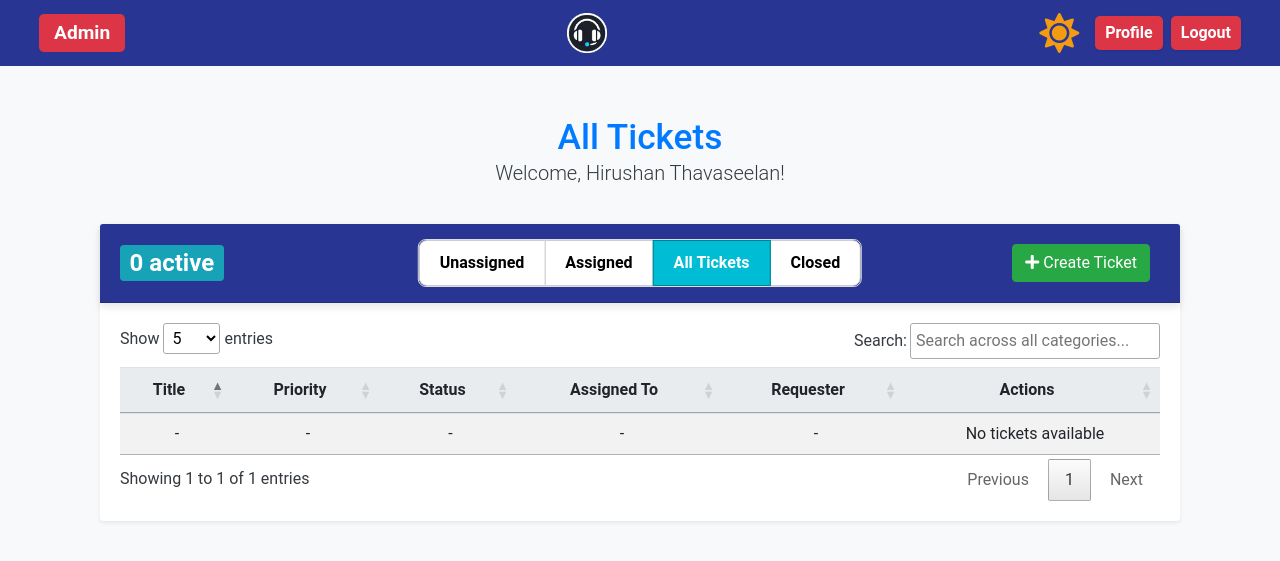
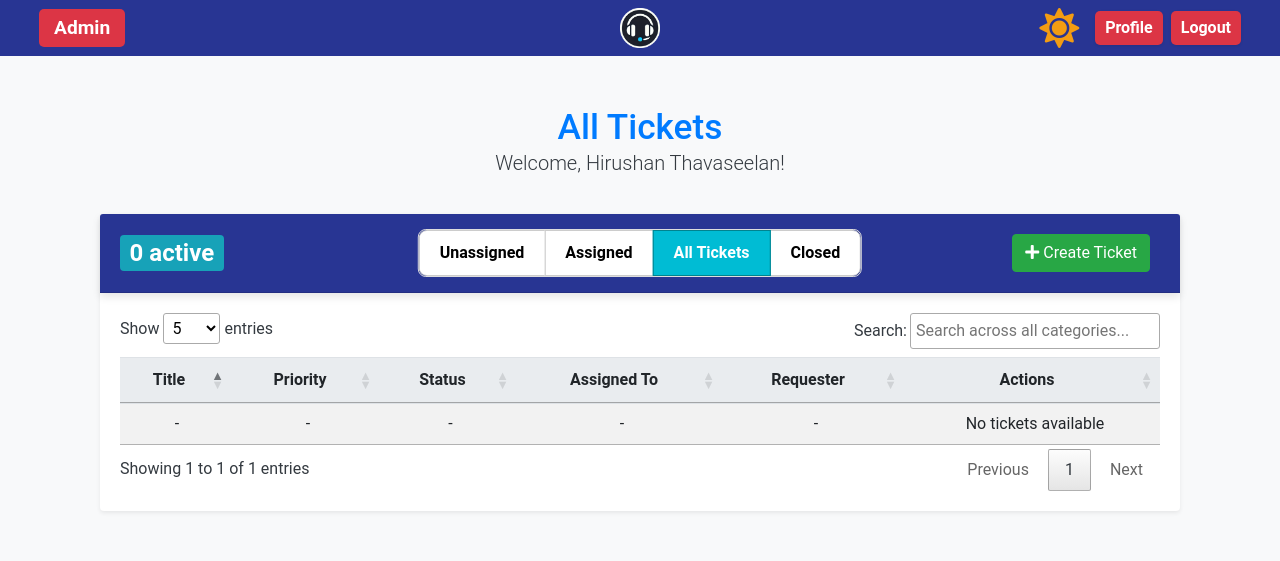
Before and after one commit to Hiru5han/QA-project-weabapp, a Flask app: page /all_tickets in a window 1280 px wide. Shown: the top 561 px of the page. Run offline with Flask 3, Linux system fonts and the light colour scheme; a user stored in the database is signed in; some libraries are stand-ins or nearby versions.

Commit message:
centered icon

```diff
--- a/app/templates/base.html
+++ b/app/templates/base.html
@@ -43,11 +43,9 @@
   <body class="light-mode">
     <!-- Navbar -->
     <nav class="navbar navbar-light">
-      <div class="container-fluid">
-        <!-- Navbar content -->
-        <div class="d-flex align-items-center justify-content-between w-100">
+      <div class="container-fluid position-relative">
         <!-- Left: Hamburger Menu for Mobile -->
-          <div class="d-flex align-items-center">
+        <div class="d-flex align-items-center" style="z-index: 10">
           <button
             class="navbar-toggler"
             type="button"
@@ -70,8 +68,12 @@
           {% endif %}
         </div>
 
-          <!-- Center: Logo -->
-          <a class="navbar-brand mx-auto" href="#">
+        <!-- Center: Logo, absolutely positioned -->
+        <a
+          class="navbar-brand position-absolute"
+          href="#"
+          style="left: 50%; transform: translateX(-50%); z-index: 1"
+        >
           <img
             src="{{ url_for('static', filename='logo.png') }}"
             alt="Help Desk Logo"
@@ -79,22 +81,24 @@
           />
         </a>
 
-          <!-- Right: Theme Toggle and Profile/Logout Links for Desktop -->
-          <div class="d-flex align-items-center navbar-content">
+        <!-- Right: Theme Toggle and Profile/Logout Links -->
+        <div
+          class="d-flex align-items-center navbar-content"
+          style="z-index: 10"
+        >
           <!-- Theme Toggle -->
           <button id="theme-toggle-button" class="btn btn-link">
             <i id="theme-toggle-icon" class="fas fa-sun"></i>
           </button>
 
           {% if current_user.is_authenticated %}
-            <!-- Profile Link -->
+          <!-- Profile and Logout Links -->
           <a
             class="profile-badge mr-2 d-none d-md-inline-block"
             href="{{ url_for('main.update_profile', next=request.path) }}"
           >
             Profile
           </a>
-            <!-- Logout Link -->
           <a
             class="logout-badge mr-2 d-none d-md-inline-block"
             href="{{ url_for('main.logout') }}"
@@ -129,7 +133,6 @@
             </a>
           </div>
           {% endif %}
-          </div>
         </div>
       </div>
     </nav>
```
Also changed, not shown: instance/helpdesk.db. Lines whose indentation alone changed are shown as unchanged.
